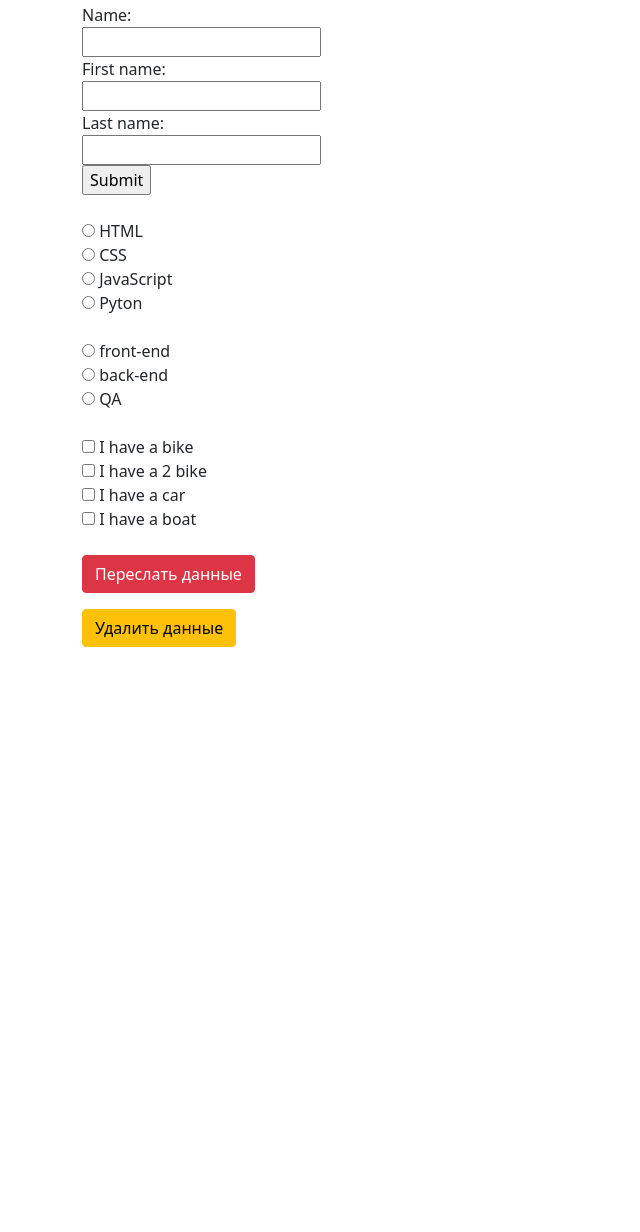
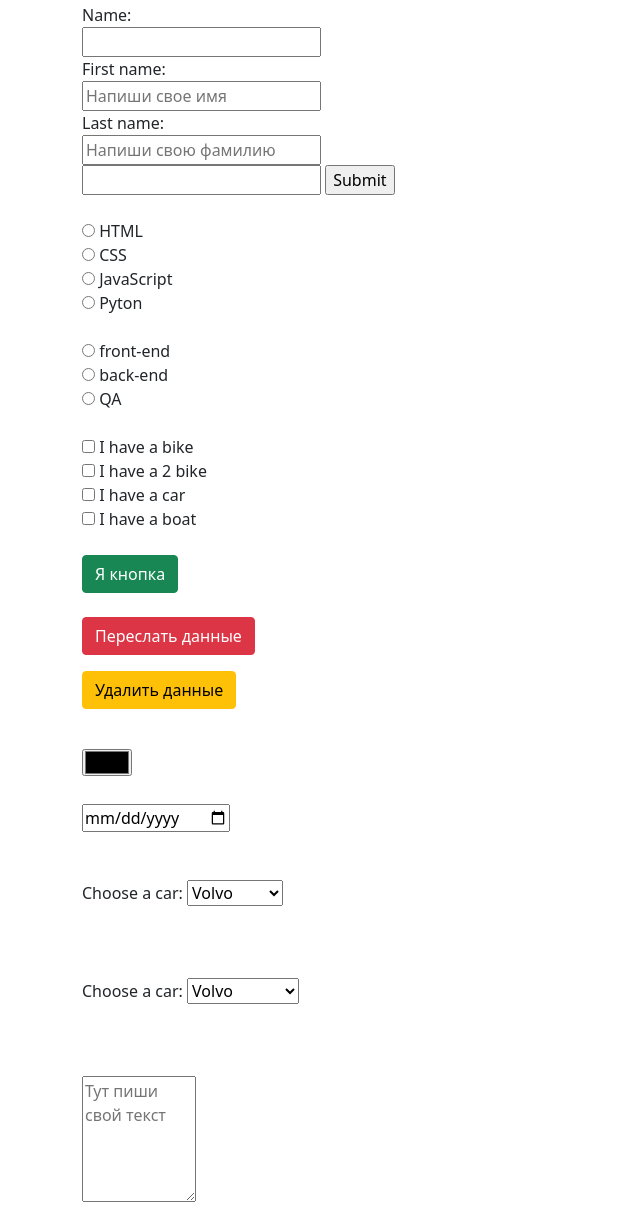
Before and after one commit to Zinukhov/les12, a plain HTML site: page form.html in a window 1280 px wide. Shown: the part 53-1285 px from the top of the page, without its empty margins (0-640 px from the left). Before the commit the page ends 812 px from the top, so only its background shows below. Drawn offline with Linux system fonts and the light colour scheme.

Commit message:
Form-part-1

```diff
--- a/form.html
+++ b/form.html
@@ -14,10 +14,11 @@
         <form>
         <label for="test">Name:</label><br>
         <input type="text" id="test" name="test"><br>
-        <label for="fname">First name:</label><br>
-        <input type="text" id="fname" name="fname"><br>
+        <label for="fname" >First name:</label><br>
+        <input type="text" id="fname" name="fname" placeholder="Напиши свое имя"><br>
         <label for="lname">Last name:</label><br>
-        <input type="text" id="lname" name="lname"><br>
+        <input type="text" id="lname" name="lname" placeholder="Напиши свою фамилию"><br>
+        <input type="number">
         <input type="submit" >
         <br><br>
         <input type="radio" id="html" name="fav_language" value="HTML">
@@ -45,9 +46,36 @@
         <input type="checkbox" id="vehicle3" name="vehicle3" value="Boat">
         <label for="vehicle3"> I have a boat</label>
         <br><br>
+        <input class="btn btn-success" type="button" value="Я кнопка">
+        <br><br>
+        <input class="btn btn-danger" type="submit" value="Переслать данные"><br>
+        <input class="btn btn-warning my-3" type="reset" value="Удалить данные"><br><br>
+        <input type="color"><br><br>
+        <input type="date"><br>
+        <br><br>
+        <label for="cars">Choose a car:</label>
+        <select name="cars" id="cars">
+            <option value="volvo">Volvo</option>
+            <option value="saab">Saab</option>
+            <option value="mercedes">Mercedes</option>
+            <option value="audi">Audi</option>
+        </select>
+        <br><br><br><br>
+        <label for="cars2">Choose a car:</label>
+          <select name="cars2" id="cars2">
+            <optgroup label="Swedish Cars">
+              <option value="volvo">Volvo</option>
+              <option value="saab">Saab</option>
+            </optgroup>
+            <optgroup label="German Cars">
+              <option value="mercedes">Mercedes</option>
+              <option value="audi">Audi</option>
+            </optgroup>
+          </select>
+          <br><br><br><br>
+          <textarea  minlength="10" maxlength="50" rows="5" cols="10" placeholder="Тут пиши свой текст"></textarea>
 
-        <input class="btn btn-danger" type="submit" value="Переслать данные"><br>
-        <input class="btn btn-warning my-3" type="reset" value="Удалить данные"><br><br><br><br><br>
+          <br><br>
         </form>
     </div>
 
```
